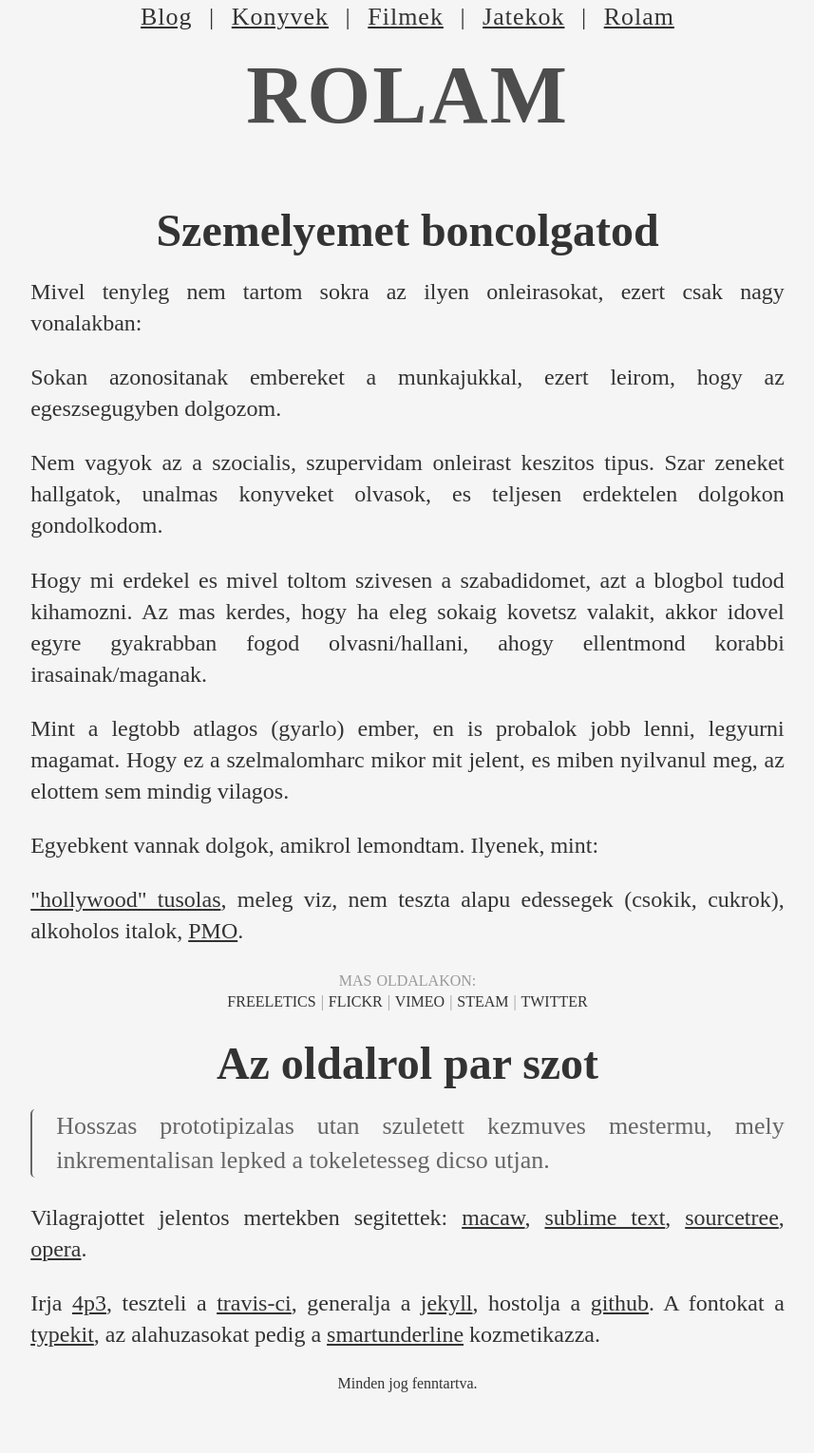
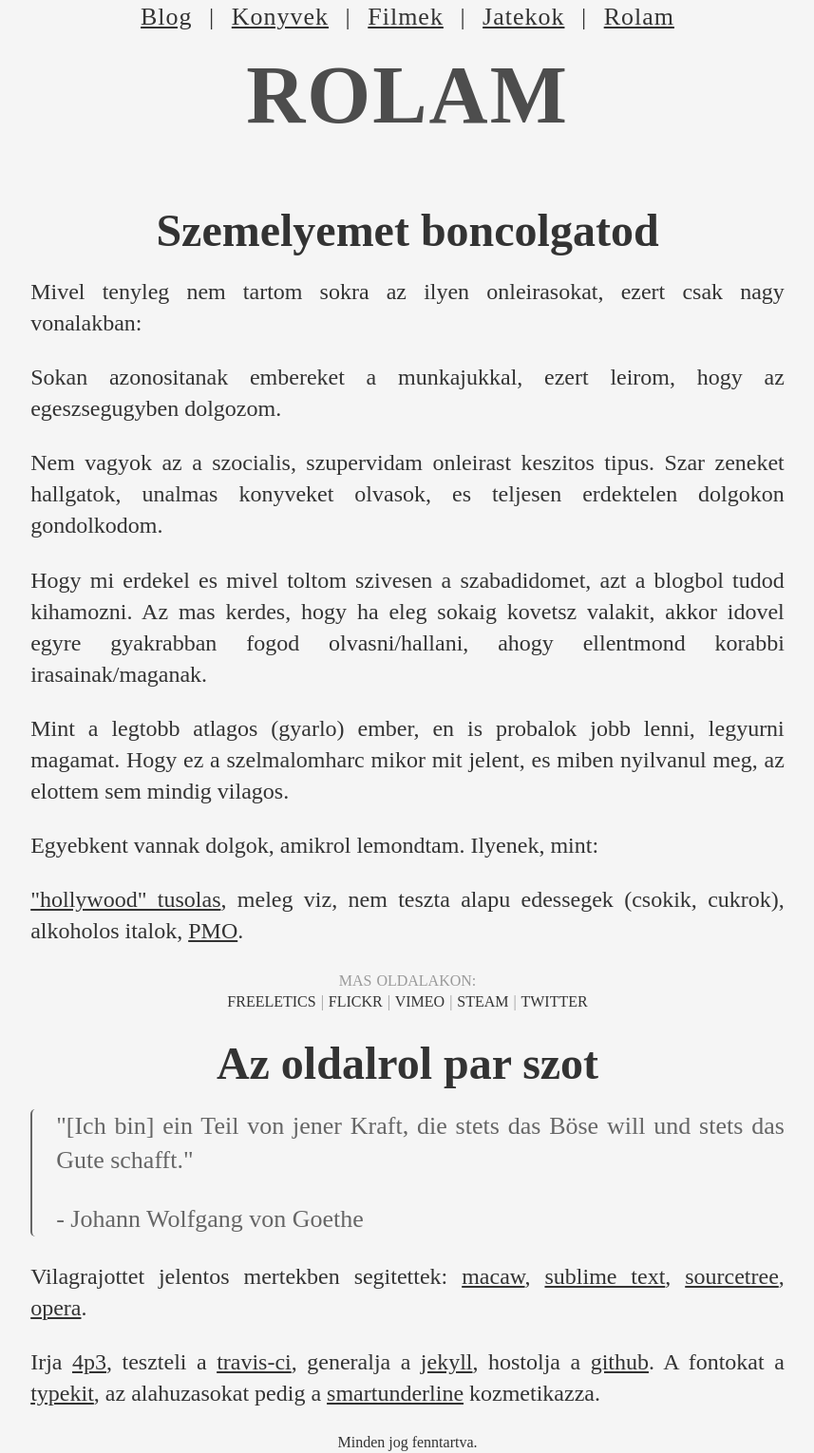
Before and after one commit to 4p3/4p3.github.io, a Jekyll site: the page built from rolam.html, in a window 1280 px wide. Shown: the whole page at 95% size, without its empty margins (211-1068 px from the left). Built offline with Jekyll 4.4.1, drawn with Linux system fonts in a browser that asks for light colours; Markdown is read by kramdown in place of the engine named in the settings; before the commit the page ends 1468 px from its top, so only the background shows below that.

Commit message:
changed the quote on the about page

```diff
--- a/rolam.html
+++ b/rolam.html
@@ -16,7 +16,7 @@ layout: default
     <div class="post-footer"><p>mas oldalakon:</p><p><a href="https://www.freeletics.com/de/users/3160196/feed">freeletics</a> | <a href="https://www.flickr.com/photos/c4nn1b4l/">flickr</a> | <a href="https://vimeo.com/4p3">vimeo</a> | <a href="http://steamcommunity.com/id/4p3/">steam</a> | <a href="http://steamcommunity.com/id/4p3/">twitter</a></p></div>
     <div class="post-title">Az oldalrol par szot</div>
     <div class="post-content">
-    <blockquote><p>Hosszas prototipizalas utan szuletett kezmuves mestermu, mely inkrementalisan lepked a tokeletesseg dicso utjan.</p></blockquote>
+    <blockquote><p>"[Ich bin] ein Teil von jener Kraft, die stets das Böse will und stets das Gute schafft."</p><p>- Johann Wolfgang von Goethe</p></blockquote>
     <p>Vilagrajottet jelentos mertekben segitettek: <a href="http://macaw.co">macaw</a>, <a href="https://www.sublimetext.com">sublime text</a>, <a href="http://www.sourcetreeapp.com">sourcetree</a>, <a href="http://www.opera.com/">opera</a>.</p>
     <p>Irja <a href="mailto:seredi@gmail.com">4p3</a>, teszteli a <a href="https://travis-ci.org">travis-ci</a>, generalja a <a href="http://jekyllrb.com">jekyll</a>, hostolja a <a href="https://pages.github.com">github</a>. A fontokat a <a href="https://typekit.com/colophons/ajd7dau">typekit</a>, az alahuzasokat pedig a <a href="https://github.com/EagerIO/SmartUnderline">smartunderline</a> kozmetikazza.</p>
     </div>
```
